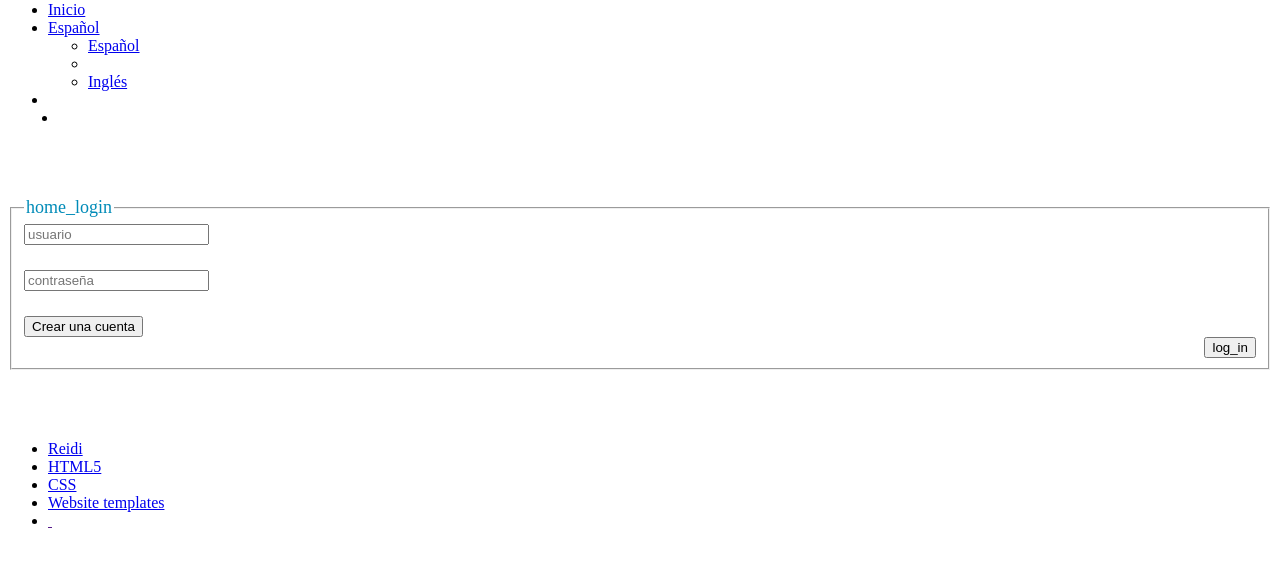
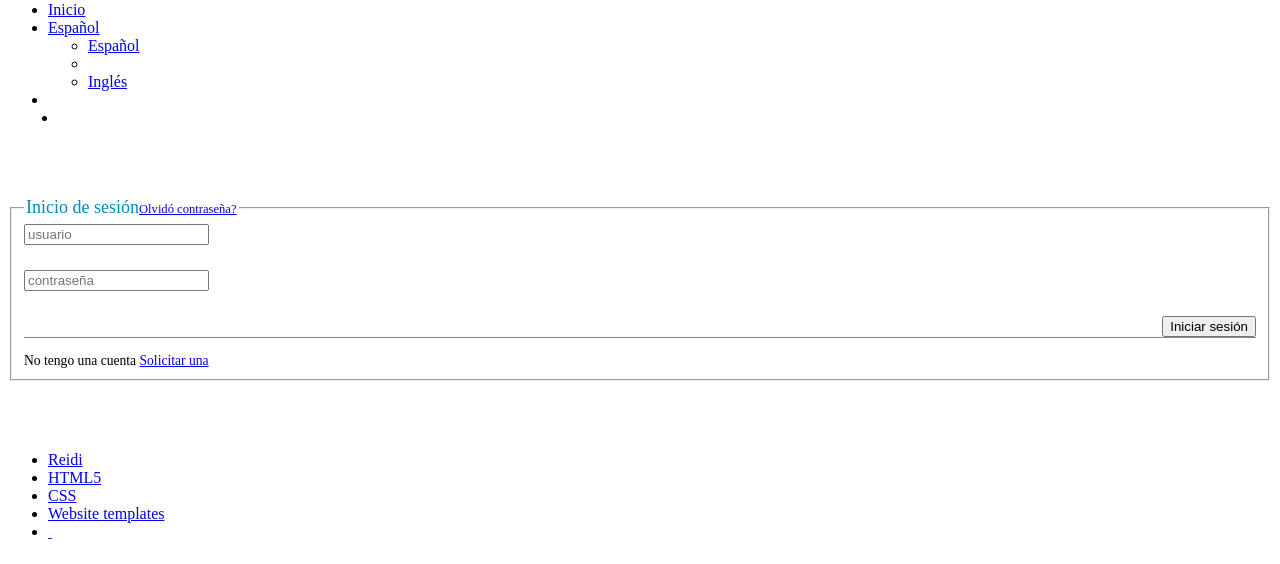
Before and after one commit to efornal/reidi, a Django app: page /login/ in a window 1280 px wide. Shown: the part 236-800 px from the top of the page. Run offline with Django 3.2, Linux system fonts and the light colour scheme; some libraries are stand-ins or nearby versions.

Commit message:
initial login form

```diff
--- a/app/urls.py
+++ b/app/urls.py
@@ -8,6 +8,7 @@ urlpatterns = [
     url(r'^login/$', auth_views.login,name='login'),
     url(r'^logout/$', auth_views.logout,{'next_page': 'logout_message'},name='logout'),
     url(r'^en/$', views.index, name='index'),
+    url(r'^signup/$', views.sign_up, name='sign_up'),
     url(r'^lang/(?P<lang>\w+)/$', views.set_language, name='set_language'),
     url(r'^$', views.index, name='index'),
 ]
--- a/templates/registration/login.html
+++ b/templates/registration/login.html
@@ -19,36 +19,50 @@
 </div>
 {% endif %}
 
-<div class="bs-docs-section" style="align-content: space-around; text-align: -moz-center;">
+<div class="bs-docs-section" style="align-content: space-around;">
   <br><br><br>
   <div class="row">
     <div class="col-xs-12 col-md-3"></div>
     <div class="col-xs-12 col-md-6">
       <div class="well bs-component">
-        <form class="form-horizontal" action="{% url 'login' %}" method="post">
+
+        <form class="form" action="{% url 'login' %}" method="post">
           {% csrf_token %}
+
           <fieldset>
-            <legend style="color: #008bb8;">{{ _('home_login')}}</legend>
+            <legend style="color: #008bb8;">Inicio de sesión
+              <a href="#" style="float:right; font-size: 70%; position: relative;top:5px ">
+              Olvidó contraseña?</a>
+            </legend>
+
             <div style="margin-bottom: 25px" class="input-group">
               <span class="input-group-addon"><i class="glyphicon glyphicon-user"></i></span>
-              <input type="text" class="form-control" id="inputEmail"
-                     name="username" placeholder="{{ _('user') }}" autofocus>
+              <input type="text" class="form-control" id="inputUsername"
+                     name="username" placeholder="usuario" autofocus><br>
             </div>
+
             <div style="margin-bottom: 25px" class="input-group">
               <span class="input-group-addon"><i class="glyphicon glyphicon-lock"></i></span>
               <input type="password" class="form-control" id="inputPassword"
                      name="password" placeholder="{{ _('password') }}">
             </div>
             <div class="form-group">
-              <div class="col-lg-10 col-lg-offset-2 text-left">
-                <button type="button" class="btn btn-link">Crear una cuenta</button>
-              </div>
               <div class="col-lg-10 col-lg-offset-2" style="text-align: end;">
-
                 <button type="submit" class="btn btn-primary">
-                  <i class="glyphicon glyphicon-log-out"></i> {{ _('log_in') }}</button>
+                  <i class="glyphicon glyphicon-log-out"></i> Iniciar sesión</button>
               </div>
             </div>
+            <div class="form-group">
+              <div class="col-md-12 control pull left">
+                <div style="border-top: 1px solid#888; padding-top:15px; font-size:85%">
+                  No tengo una cuenta
+                  <a href="{% url 'sign_up' %}" onclick="$('#loginbox').hide(); $('#signupbox').show()">
+                    Solicitar una
+                  </a>
+                </div>
+              </div>
+            </div>
+
           </fieldset>
         </form>
       </div>
```
Also changed, not shown: app/views.py (+9 -2 lines), templates/sign_up.html (renamed from templates/registration/signup.html, +13 -5 lines).
